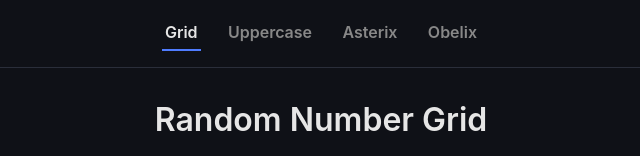
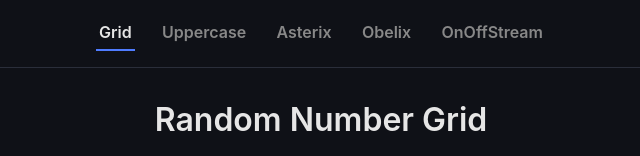
Before and after one commit to iluvgithub/angular-sandbox, an Angular app in the folder frontend/: page / in a window 1280 px wide. Shown: the top 156 px of the page, without its empty margins (319-959 px from the left). Built offline with nearby package versions, Linux system fonts and the light colour scheme; no server answers.

Commit message:
missing imports

```diff
--- a/frontend/src/app/app.component.html
+++ b/frontend/src/app/app.component.html
@@ -3,6 +3,8 @@
   <a routerLink="/uppercase" routerLinkActive="active">Uppercase</a>
   <a routerLink="/asterix" routerLinkActive="active">Asterix</a>
   <a routerLink="/obelix" routerLinkActive="active">Obelix</a>
+  <a routerLink="/onoffstream" routerLinkActive="active">OnOffStream</a>
+
 
 </nav>
 
--- a/frontend/src/app/app.routes.ts
+++ b/frontend/src/app/app.routes.ts
@@ -2,11 +2,13 @@ import { Routes } from '@angular/router';
 import { GridComponent } from './grid/grid.component';
 import { UppercaseComponent } from './uppercase/uppercase.component';
 import { ChatRoomComponent } from './chat/chatroom.component';
+import {OnOffStreamComponent} from "./onoffstream/on-off-stream.component";
 
 export const routes: Routes = [
   { path: '', component: GridComponent },
   { path: 'uppercase', component: UppercaseComponent },
   { path: 'asterix', component: ChatRoomComponent, data: { room: 'Asterix' } },
   { path: 'obelix', component: ChatRoomComponent, data: { room: 'Obelix' } },
+  { path: 'onoffstream', component: OnOffStreamComponent },
   { path: '**', redirectTo: '' },
 ];
```
